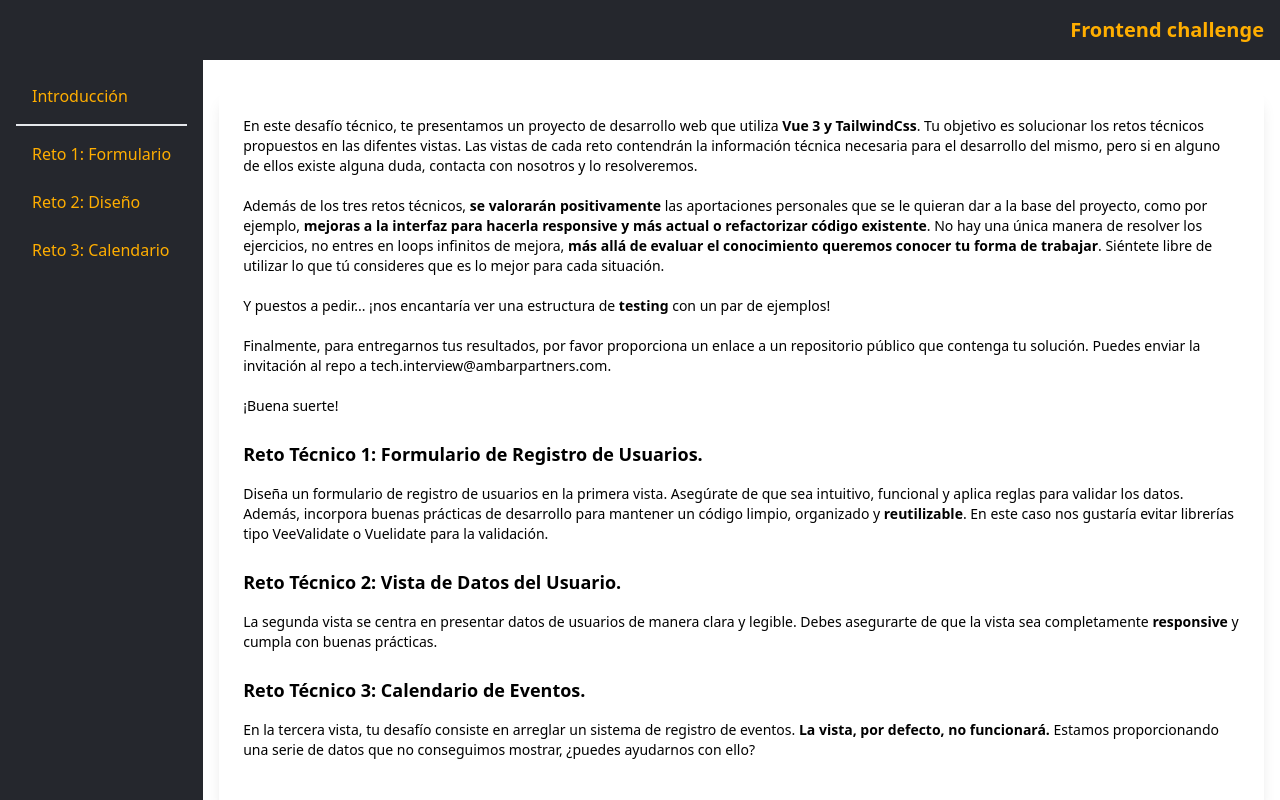
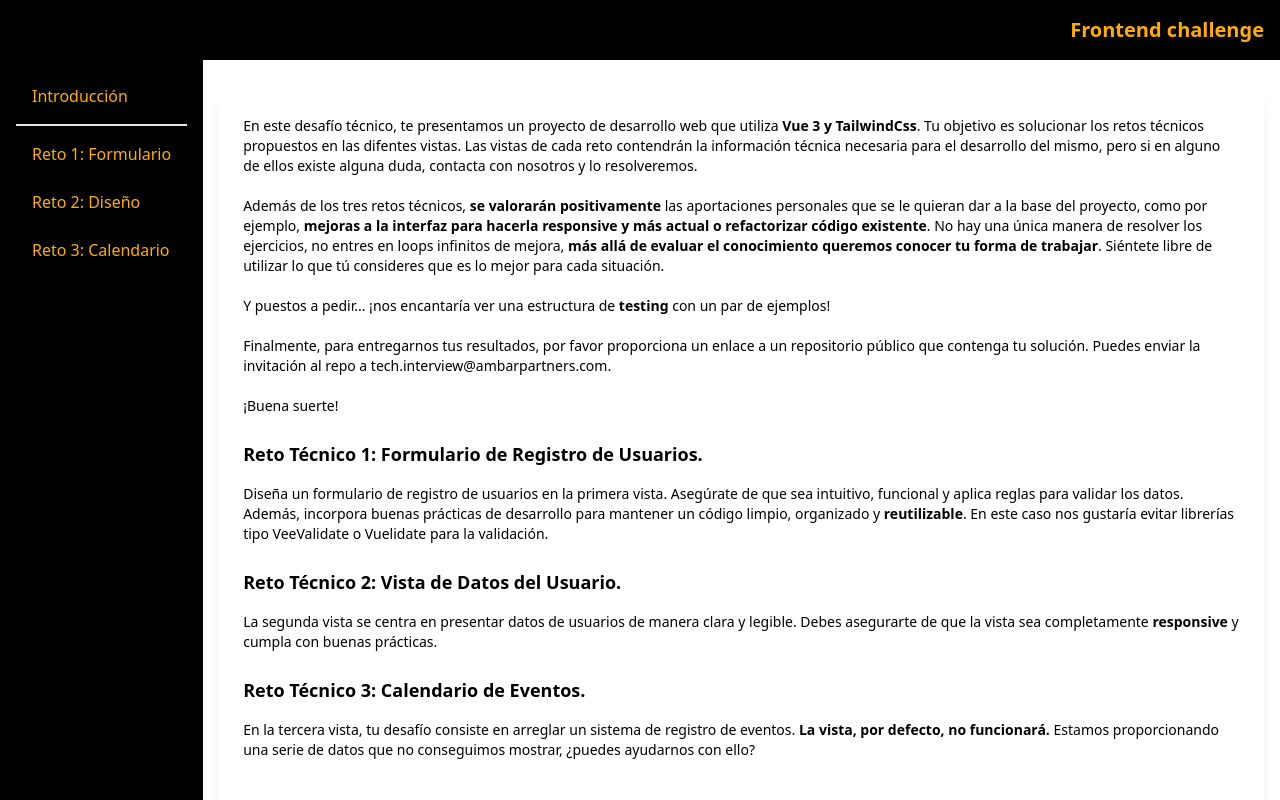
Before and after one commit to masedri/tech-interview-ambarpartners, a Vue app: page / in a window 1280 px wide. Built offline with nearby package versions, Linux system fonts and the light colour scheme.

Commit message:
chore: add vite-svg-loader and fakerjs

```diff
--- a/package.json
+++ b/package.json
@@ -15,13 +15,13 @@
   },
   "dependencies": {
     "dayjs": "^1.11.10",
-    "pinia": "^2.1.7",
     "vue": "^3.3.4",
     "vue-router": "^4.2.5"
   },
   "devDependencies": {
     "@commitlint/cli": "^18.6.0",
     "@commitlint/config-conventional": "^18.6.0",
+    "@faker-js/faker": "^8.4.0",
     "@typescript-eslint/eslint-plugin": "^6.19.1",
     "@typescript-eslint/parser": "^6.19.1",
     "@vitejs/plugin-vue": "^4.4.0",
@@ -49,6 +49,7 @@
     "tailwindcss": "^3.3.5",
     "typescript": "^5.3.3",
     "vite": "^4.4.11",
+    "vite-svg-loader": "^5.1.0",
     "vitest": "^0.34.6",
     "vue-tsc": "^1.8.27"
   }
--- a/tailwind.config.js
+++ b/tailwind.config.js
@@ -4,8 +4,11 @@ module.exports = {
   theme: {
     extend: {
       colors: {
-        primary: '#25272D',
+        primary: '#000000',
         secondary: '#FFAE00',
+      },
+      fontFamily: {
+        nothing: ['Nothing You Could Do'],
       },
     },
   },
--- /dev/null
+++ b/vite-env.d.ts
@@ -0,0 +1,2 @@
+/// <reference types="vite/client" />
+/// <reference types="vite-svg-loader" />
--- a/vite.config.js
+++ b/vite.config.js
@@ -2,10 +2,11 @@ import { fileURLToPath, URL } from 'node:url'
 
 import vue from '@vitejs/plugin-vue'
 import { defineConfig } from 'vite'
+import svgLoader from 'vite-svg-loader'
 
 // https://vitejs.dev/config/
 export default defineConfig({
-  plugins: [vue()],
+  plugins: [vue(), svgLoader()],
   resolve: {
     alias: {
       '@': fileURLToPath(new URL('./src', import.meta.url)),
```
Also changed, not shown: .eslintrc.cjs, 1 other file (tests, documents, lock files or other folders).
